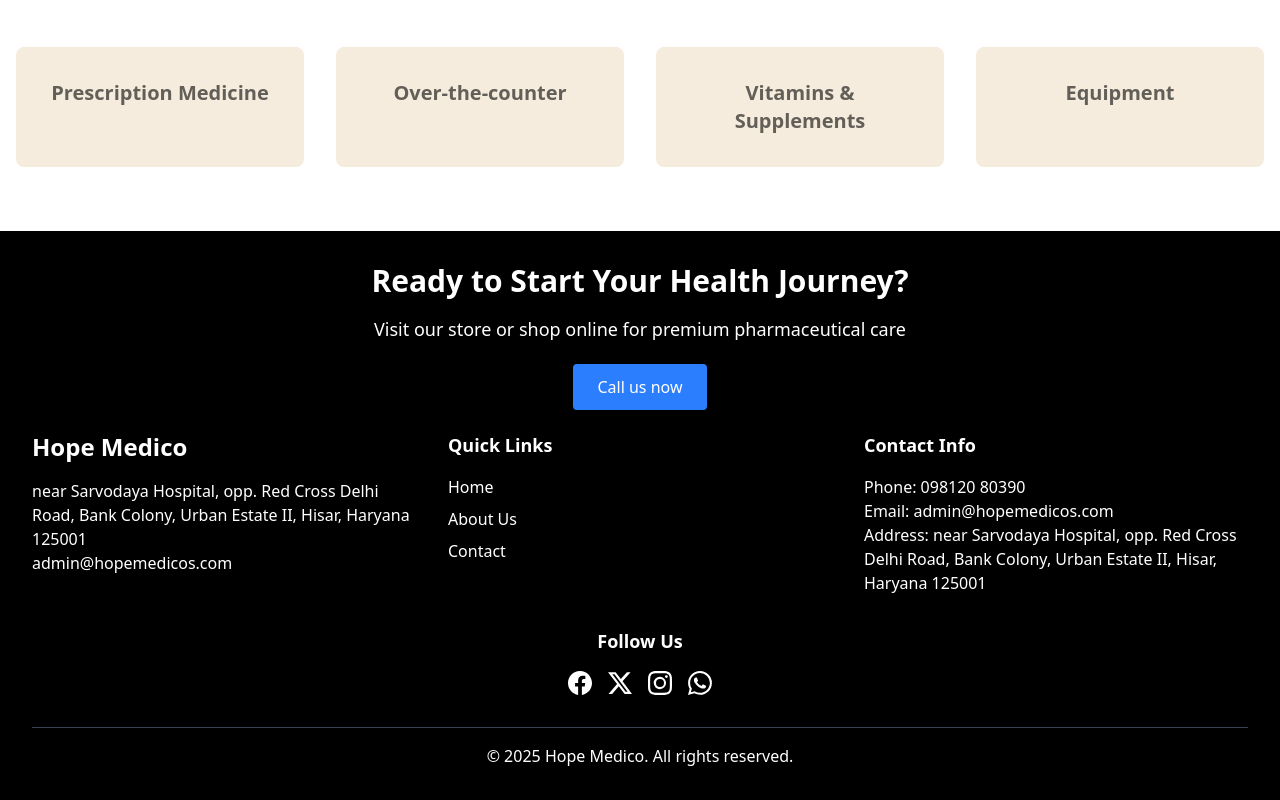
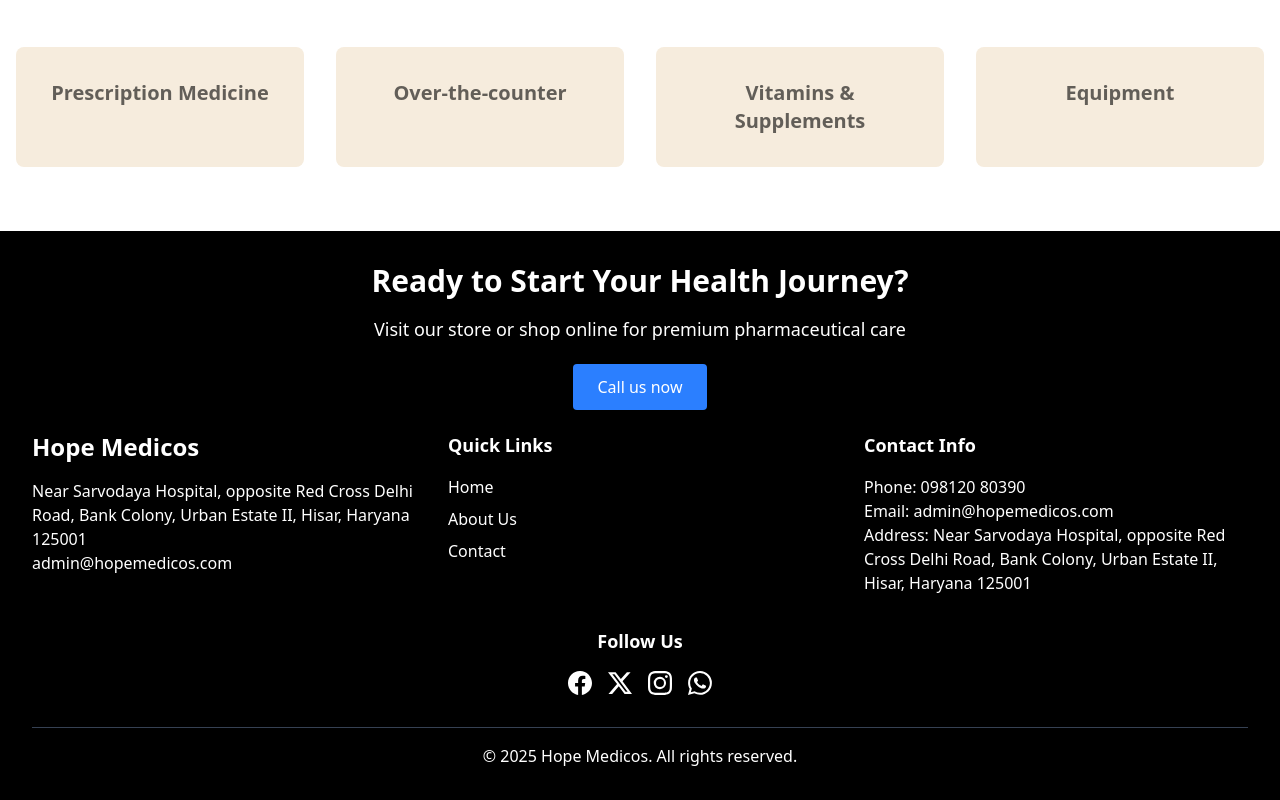
Before and after one commit to DikshantJangra/hopemedicos, a React (Vite) app: page / in a window 1280 px wide. Shown: the part 1701-2501 px from the top of the page. Built offline with nearby package versions, Linux system fonts and the light colour scheme.

Commit message:
Minor fixes

```diff
--- a/src/pages/AboutUs.tsx
+++ b/src/pages/AboutUs.tsx
@@ -10,7 +10,7 @@
   const founderImage = "kkj.svg"; // Placeholder for founder's image
 
   const handleGetDirections = () => {
-    const mapsUrl = `https://www.google.com/maps/dir/?api=1&destination=Hope+Medicos,+opp.+Red+Cross+Delhi+Road,+Bank+Colony,+Urban+Estate+II,+Hisar,+Haryana`;
+    const mapsUrl = `https://www.google.com/maps/dir/?api=1&destination=Hope+Medicoss,+opp.+Red+Cross+Delhi+Road,+Bank+Colony,+Urban+Estate+II,+Hisar,+Haryana`;
     window.open(mapsUrl, "_blank");
   };
 
@@ -28,7 +28,7 @@
       <section className="relative bg-gradient-to-r from-blue-500 to-blue-700 text-white py-20 text-center">
         <h1 className="text-5xl font-bold mb-4">Our Journey: Dedicated to Your Well-being</h1>
         <p className="text-xl max-w-3xl mx-auto mb-6">
-          At Hope Medico, we believe in a healthier tomorrow for everyone. Since our inception, we have been committed to providing premium pharmaceutical care, leveraging cutting-edge technology, and delivering compassionate service. We are more than just a pharmacy; we are your trusted partner in health and wellness.
+          At Hope Medicos, we believe in a healthier tomorrow for everyone. Since our inception, we have been committed to providing premium pharmaceutical care, leveraging cutting-edge technology, and delivering compassionate service. We are more than just a pharmacy; we are your trusted partner in health and wellness.
         </p>
         <p className="text-2xl font-semibold">Your Health, Our Hope.</p>
       </section>
@@ -85,10 +85,10 @@
             <h3 className="text-3xl font-bold">Krishan Kumar Jangra</h3>
             <p className="text-xl text-gray-700 mb-4">Founder</p>
             <blockquote className="text-lg italic text-gray-800 border-l-4 border-blue-500 pl-4 mb-4">
-              "At Hope Medico, my vision was to create a place where health is nurtured with genuine care and accessible solutions. We are committed to being more than just a pharmacy; we are a pillar of health and hope for our community."
+              "At Hope Medicos, my vision was to create a place where health is nurtured with genuine care and accessible solutions. We are committed to being more than just a pharmacy; we are a pillar of health and hope for our community."
             </blockquote>
             <p className="text-gray-600">
-              Krishan Kumar Jangra established Hope Medico with a profound commitment to revolutionizing pharmaceutical care in Hisar and beyond. His leadership has fostered a culture of excellence, innovation, and unwavering dedication to patient well-being.
+              Krishan Kumar Jangra established Hope Medicos with a profound commitment to revolutionizing pharmaceutical care in Hisar and beyond. His leadership has fostered a culture of excellence, innovation, and unwavering dedication to patient well-being.
             </p>
           </div>
         </div>
@@ -99,10 +99,10 @@
         <h2 className="text-4xl font-bold text-center mb-12">Your Local Partner in Health</h2>
         <div className="max-w-4xl mx-auto text-center">
           <p className="text-lg text-gray-700 mb-8">
-            Strategically located at the heart of Hisar, Hope Medico is designed to be easily accessible, providing a welcoming and efficient environment for all your healthcare needs.
+            Strategically located at the heart of Hisar, Hope Medicos is designed to be easily accessible, providing a welcoming and efficient environment for all your healthcare needs.
           </p>
           <p className="text-xl font-semibold mb-4">
-            Hope Medico<br/>
+            Hope Medicos<br/>
             NEAR SARVODAYA HOSPITAL OPP. RED CROSS DELHI ROAD,<br/>
             Hisar-125001, Haryana, India
           </p>
--- a/src/pages/LandingPage/Footer.tsx
+++ b/src/pages/LandingPage/Footer.tsx
@@ -21,8 +21,8 @@
       <div className="grid grid-cols-1 md:grid-cols-3 gap-8 text-center md:text-left">
         {/* Logo and contact info */}
         <div className="footer-section">
-          <div className="text-2xl font-bold">Hope Medico</div>
-          <p className="mt-4">near Sarvodaya Hospital, opp. Red Cross Delhi Road, Bank Colony, Urban Estate II, Hisar, Haryana 125001</p>
+          <div className="text-2xl font-bold">Hope Medicos</div>
+          <p className="mt-4">Near Sarvodaya Hospital, opposite Red Cross Delhi Road, Bank Colony, Urban Estate II, Hisar, Haryana 125001</p>
           <p>admin@hopemedicos.com</p>
         </div>
         {/* Quick links */}
@@ -39,7 +39,7 @@
           <h4 className="text-lg font-bold">Contact Info</h4>
           <p className="mt-4">Phone: <a href="tel:+919812080390" className="hover:text-blue-500">098120 80390</a></p>
           <p>Email: admin@hopemedicos.com</p>
-          <p>Address: near Sarvodaya Hospital, opp. Red Cross Delhi Road, Bank Colony, Urban Estate II, Hisar, Haryana 125001</p>
+          <p>Address: Near Sarvodaya Hospital, opposite Red Cross Delhi Road, Bank Colony, Urban Estate II, Hisar, Haryana 125001</p>
         </div>
       </div>
       {/* Social Media Icons */}
@@ -54,7 +54,7 @@
       </div>
       {/* Copyright information */}
       <div className="text-center mt-8 border-t border-gray-700 pt-4">
-        <p>&copy; 2025 Hope Medico. All rights reserved.</p>
+        <p>&copy; 2025 Hope Medicos. All rights reserved.</p>
       </div>
     </footer>
   );
--- a/src/pages/LandingPage/Hero.tsx
+++ b/src/pages/LandingPage/Hero.tsx
@@ -24,7 +24,7 @@
       </div>
       {/* Right side placeholder for image or video */}
       <div className="w-full md:w-1/2 h-96 flex justify-center items-center">
-        <img src={hmicon} alt="Hope Medico Icon" className="h-full w-full object-contain" />
+        <img src={hmicon} alt="Hope Medicos Icon" className="h-full w-full object-contain" />
       </div>
     </section>
   );
```
Also changed, not shown: 1 other file (tests, documents, lock files or other folders).
